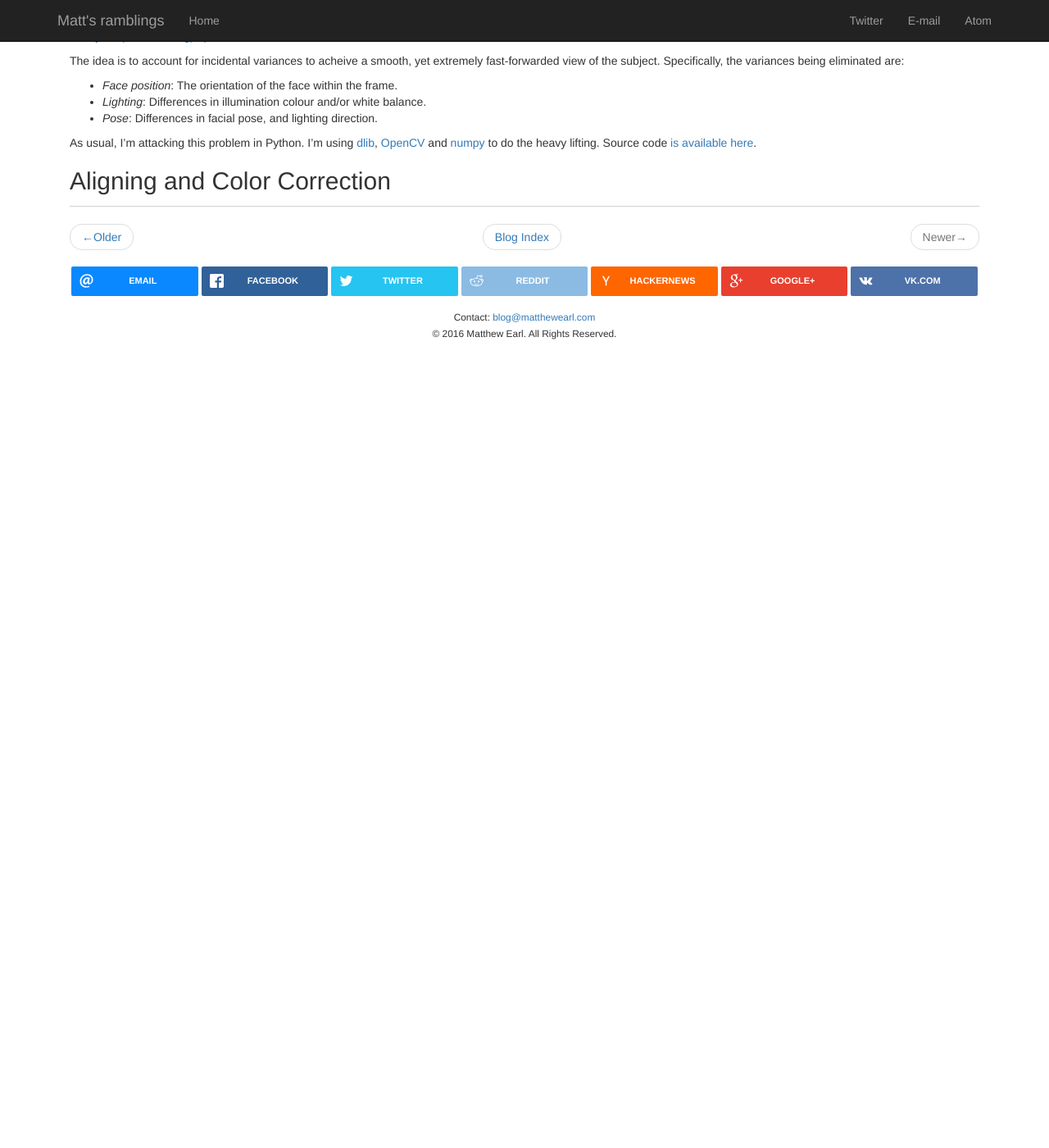
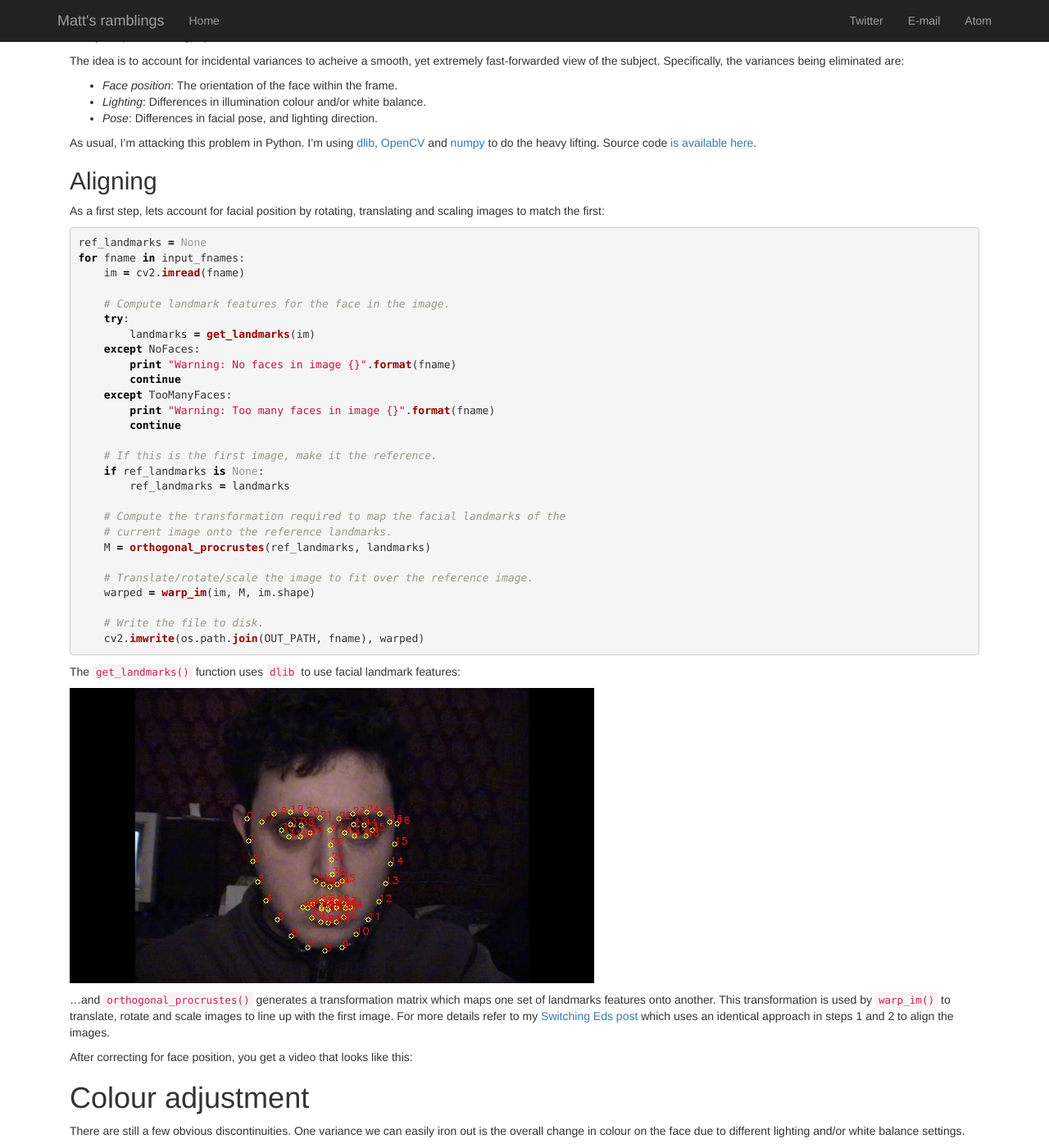
Before and after one commit to matthewearl/matthewearl.github.io, a Jekyll site: the page built from _posts/2016-01-21-twelve-years-twelve-seconds.md, in a window 1280 px wide and 1400 px high, scrolled down 270 px. Shown: the whole window at 82% size. Built offline with Jekyll 4.4.1, drawn with Linux system fonts in a browser that asks for light colours; nearby versions of some CDN libraries; before the commit the page ends 900 px from its top, so only the background shows below that; some of the changed text lies outside the part shown.

Commit message:
Finish first draft of Colour correction and Aligning sections

```diff
--- a/_posts/2016-01-21-twelve-years-twelve-seconds.md
+++ b/_posts/2016-01-21-twelve-years-twelve-seconds.md
@@ -33,4 +32,95 @@
 [numpy](http://www.numpy.org/) to do the heavy lifting. Source code
 [is available here](https://github.com/matthewearl/photo-a-day-aligner).
 
-## Aligning and Color Correction
+## Aligning
+
+As a first step, lets account for facial position by rotating, translating and
+scaling images to match the first:
+
+{% highlight python %}
+ref_landmarks = None
+for fname in input_fnames:
+    im = cv2.imread(fname)
+
+    # Compute landmark features for the face in the image.
+    try:
+        landmarks = get_landmarks(im)
+    except NoFaces:
+        print "Warning: No faces in image {}".format(fname)
+        continue
+    except TooManyFaces:
+        print "Warning: Too many faces in image {}".format(fname)
+        continue
+
+    # If this is the first image, make it the reference.
+    if ref_landmarks is None:
+        ref_landmarks = landmarks
+
+    # Compute the transformation required to map the facial landmarks of the
+    # current image onto the reference landmarks.
+    M = orthogonal_procrustes(ref_landmarks, landmarks)
+
+    # Translate/rotate/scale the image to fit over the reference image.
+    warped = warp_im(im, M, im.shape)
+
+    # Write the file to disk.
+    cv2.imwrite(os.path.join(OUT_PATH, fname), warped)
+{% endhighlight %}
+
+The `get_landmarks()` function uses `dlib` to use facial landmark features:
+
+{% include img.html src="/assets/portrait-timelapse/annotated.jpg" alt="Annotated image" %}
+
+...and `orthogonal_procrustes()` generates a transformation matrix which maps
+one set of landmarks features onto another.  This transformation is used by
+`warp_im()` to translate, rotate and scale images to line up with the first
+image.  For more details refer to my [Switching Eds post](/2015/07/28/
+switching-eds-with-python/) which uses an identical approach in steps 1 and 2
+to align the images.
+
+After correcting for face position, you get a video that looks like this:
+
+<!-- insert 5s video of just correcting for face position -->
+
+# Colour adjustment
+
+There are still a few obvious discontinuities. One variance we can easily iron out is the
+overall change in colour on the face due to different lighting and/or white
+balance settings.
+
+The correction works by computing a mask for each image:
+
+{% highlight python %}
+mask = numpy.zeros(im.shape[:2], dtype=numpy.float64)
+cv2.fillConvexPoly(mask, cv2.convexHull(points), color=color)
+{% endhighlight %}
+
+{% include img.html src="/assets/portrait-timelapse/mask.png" alt="Mask" %}
+
+...based on the [convex hull](https://en.wikipedia.org/wiki/Convex_hull) of the
+landmark points. This is then multiplied by the image itself:
+
+{% highlight python %}
+masked_im = mask[:, :, numpy.newaxis] * im
+{% endhighlight %}
+
+{% include img.html src="/assets/portrait-timelapse/masked.png" alt="Masked image" %}
+
+The sum of the pixels in the masked image is then divided by the sum of the
+values in the mask, to give an average colour for the face:
+
+{% highlight python %}
+color = ((numpy.sum(masked_im, axis=(0, 1)) /
+          numpy.sum(mask, axis=(0, 1))))
+{% endhighlight %}
+
+Images' RGB values are then scaled such that their average face colour matches
+that of the average face colour of the first image:
+
+{% highlight python %}
+im = im * ref_color / color
+{% endhighlight %}
+
+Here's the first 5 seconds with color correction applied:
+
+<!-- insert 5s video of correcting for position and colour -->
```
Also changed, not shown: other parts of _posts/2016-01-21-twelve-years-twelve-seconds.md (+0 -1 lines), assets/portrait-timelapse/annotated.jpg (added), assets/portrait-timelapse/mask.png (added), assets/portrait-timelapse/masked.png (added).
